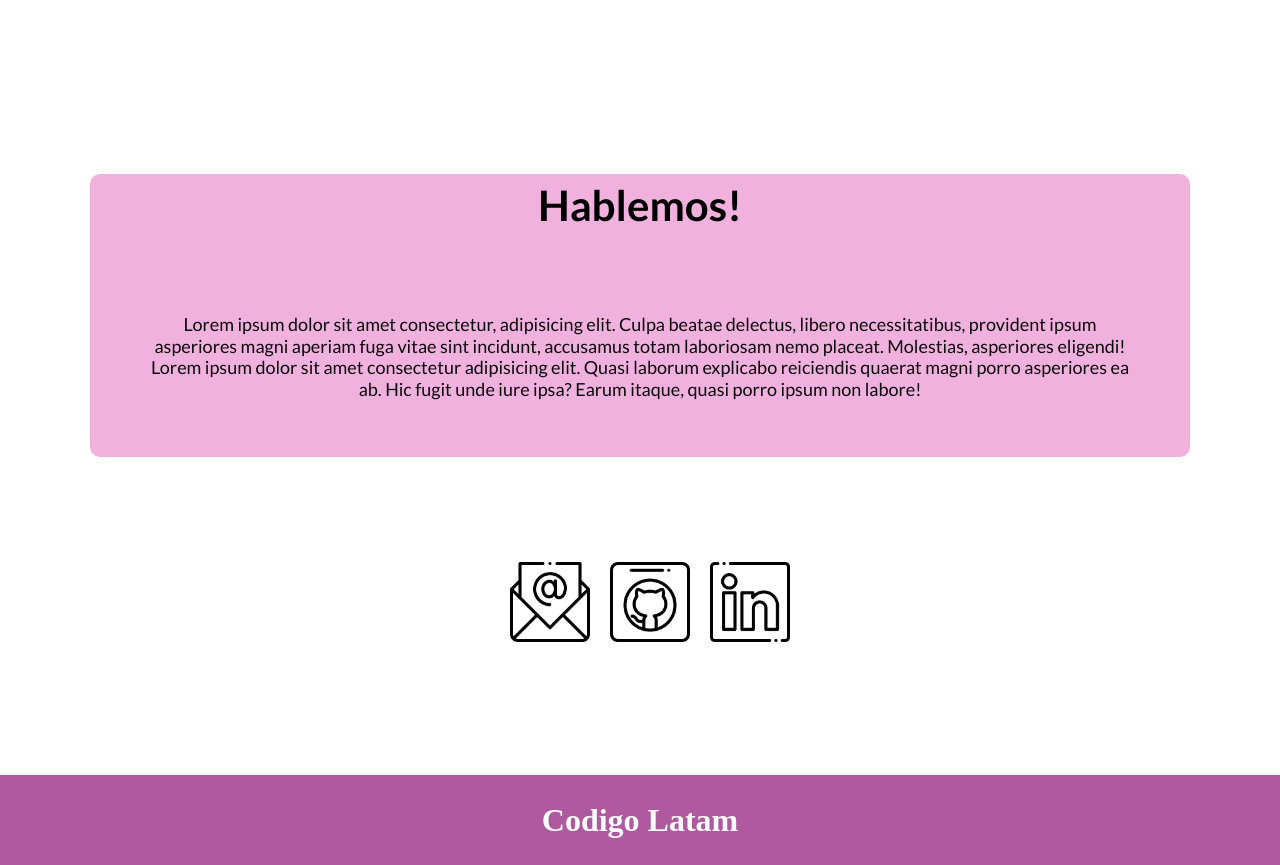
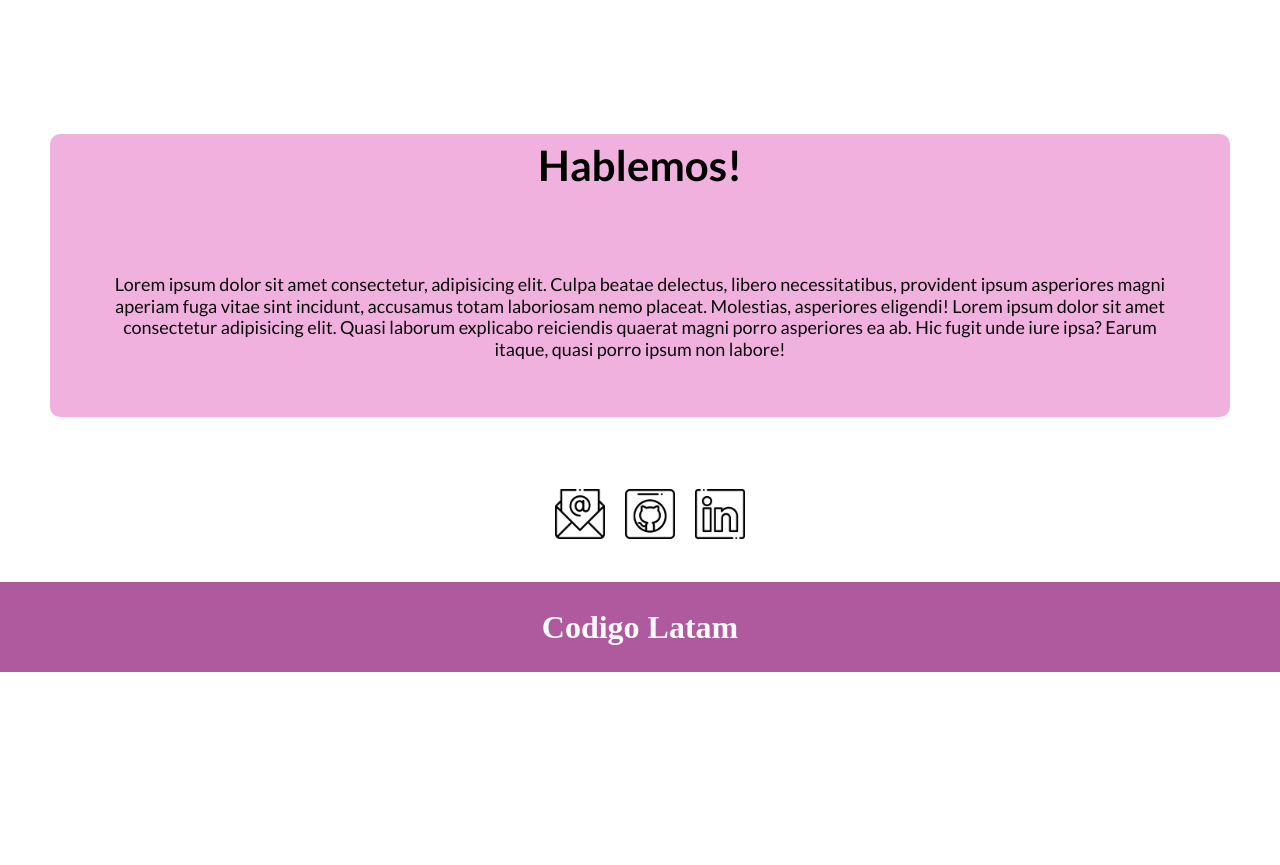
Before and after one commit to Echuxx/proyecto, a plain HTML site: page index.html in a window 1280 px wide. Shown: the part 940-1805 px from the top of the page. After the commit the page ends 1612 px from the top, so only its background shows below. Drawn offline with Linux system fonts and the light colour scheme.

Commit message:
First commit

```diff
--- a/css/styles.css
+++ b/css/styles.css
@@ -136,12 +136,10 @@ p {
     background-color: #f1b1de;
     padding: 6px;
     text-align: center;
-    margin: 90px;
+    margin: 50px;
     border-radius: 10px;
     font-size: 28px;
     font-family: lato;
-
-
 
 }
 
@@ -149,7 +147,7 @@ p {
 
     display: flex;
     justify-content: center;
-    margin: 90px;
+
 
 }
 
@@ -165,21 +163,3 @@ p {
     background-color: #af599e;
 
 }
-
-/* Recomendaciones!
-*  - Comenzar desde lo más general y luego ir hacia lo mas específico, asignando primero
-*    "estilos generales". Una buena idea sería comenzar por el <body> ;)
-*
-*  - Recuerden que queremos evitar "repetir código", en CSS usando la cualidad de la herencia
-*    podemos setear ciertas propiedades en un elemento padre y dejar que sean heredadas (por ejemplo: font-size)
-*
-*  - Nadie sabe todas las propiedades CSS de memoria, si no saben como hacer algo no lo recuerdan, la respuesta
-*    pueden encontrarla buscando en la web algo como "CSS como hacer ... " o "propiedad css para hacer ..."
-*
-*  - Usen mucho las herramientas para desarrolladores del navegador para ir
-*    probando el CSS que escriben, resolver dudas y problemas.
-*
-*  - Paciencia, resiliencia y creatividad! No se desanimen, las primeras experiencias maquetando con HTML y CSS
-*    pueden ser frustrantes, pero estas habilidades se van desarrollando con la experiencia, es como aprender
-*    un trabajo manual, hacer una artesanía, tocar un instrumento musical... la práctica es todo!
-*/
--- a/index.html
+++ b/index.html
@@ -64,9 +64,9 @@
         <div class="iconos-flex">
             <div class="menu2">
                 <nav><ul>
-                    <li><a href="mailto:jesusaah87@gmail.com"><img src="./img/mail.png" height="80px" /></a></li>
-                    <li><a href="https://github.com/Echuxx"><img src="./img/github.png" height="80px" /></a></li>
-                    <li><a href="https://www.linkedin.com/in/jesus-alberto-acosta-hern%C3%A1ndez-56402386/"><img src="./img/linkedin.png" height="80px" /></a></li>
+                    <li><a href="mailto:jesusaah87@gmail.com"><img src="./img/mail.png" height="50px" /></a></li>
+                    <li><a href="https://github.com/Echuxx"><img src="./img/github.png" height="50px" /></a></li>
+                    <li><a href="https://www.linkedin.com/in/jesus-alberto-acosta-hern%C3%A1ndez-56402386/"><img src="./img/linkedin.png" height="50px" /></a></li>
                 </ul></nav>
 
             </div>
```
